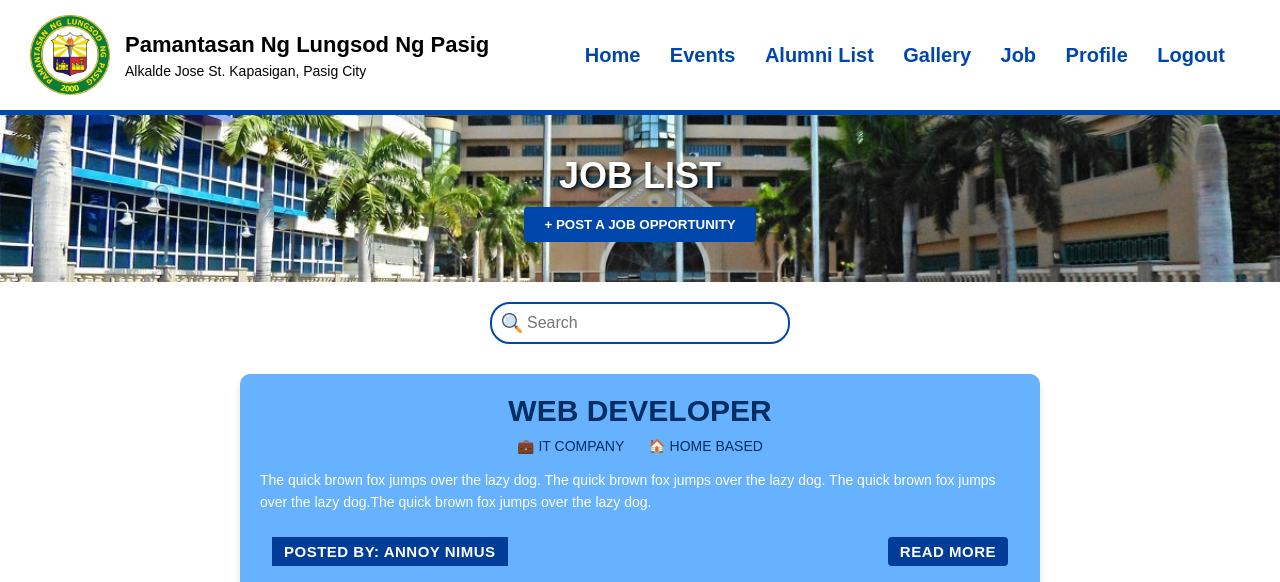
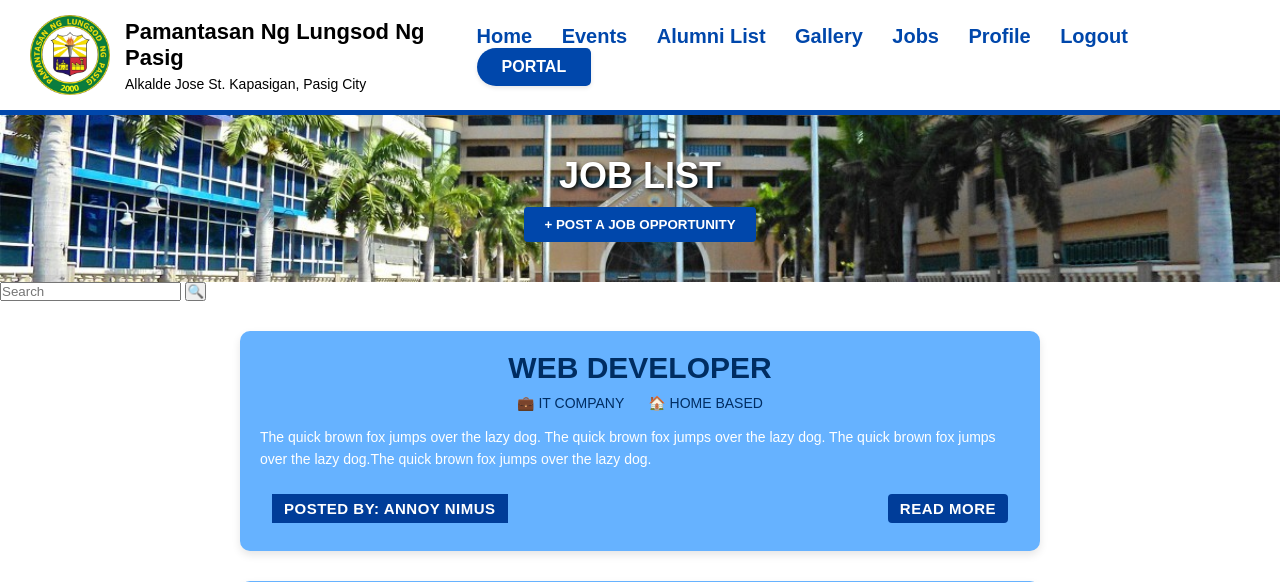
Before and after one commit to jojanajeangarabillo/Final-_Project_Alumni_Portal, a PHP site: page /job.php in a window 1280 px wide. Shown: the top 582 px of the page. Run offline with PHP 8.4, Linux system fonts and the light colour scheme.

Commit message:
job search

```diff
--- a/job.php
+++ b/job.php
@@ -21,9 +21,10 @@
         <li><a href="#">Events</a></li>
         <li><a href="alumni-list.php">Alumni List</a></li>
         <li><a href="gallery.php">Gallery</a></li>
-        <li><a href="job.php">Job</a></li>
+        <li><a href="job.php">Jobs</a></li>
         <li><a href="#">Profile</a></li>
         <li><a href="#">Logout</a></li>
+        <li class="portal-label">PORTAL</li>
       </ul>
      </div>
    </nav>
@@ -34,9 +35,10 @@
 </div>
 
 
-<div class="search-container">
-  <input type="text" placeholder="Search" class="search-input" />
-</div>
+<form class="search-job" method="GET" action="">
+      <input type="text" name="search" placeholder="Search"/>
+      <button type="submit"><span>&#128269</span></button>
+   </form>
 
 
 <div class="job-card">
```
